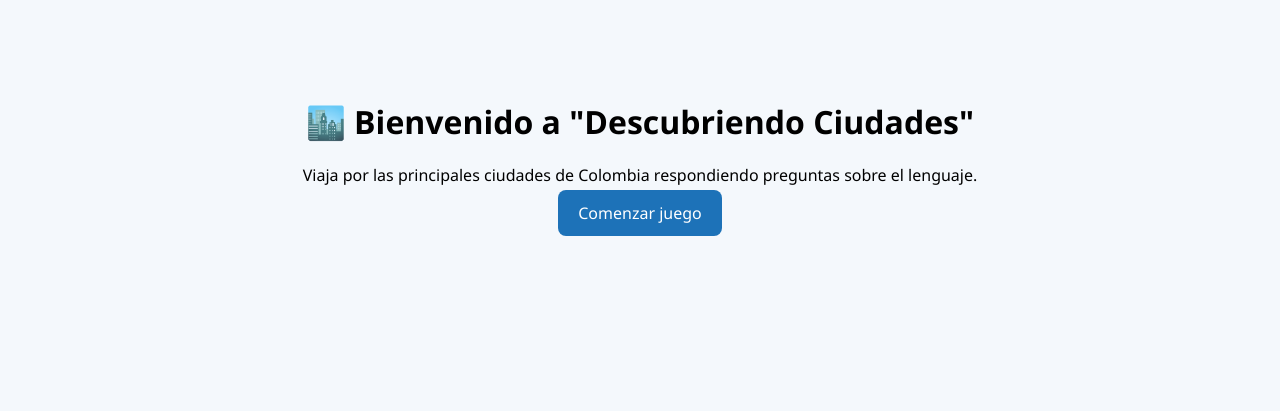
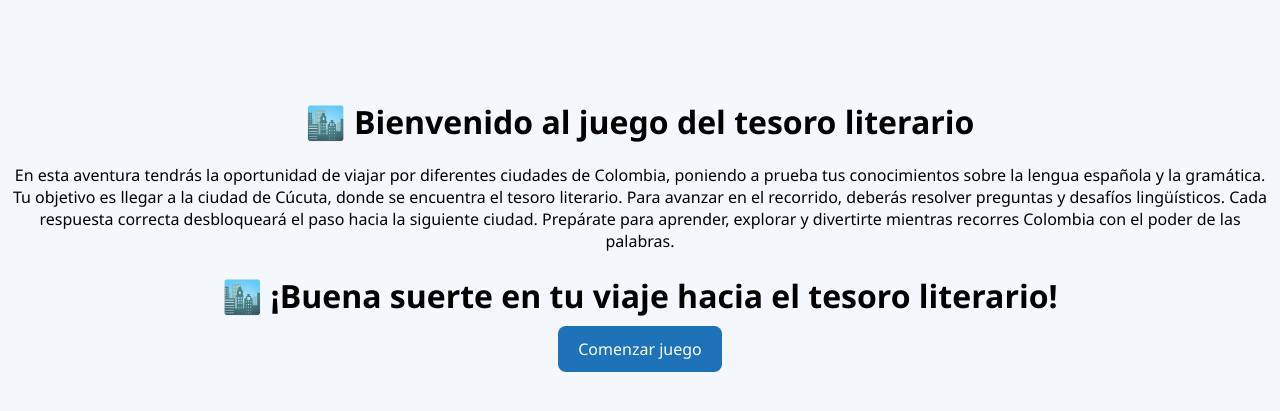
Before and after one commit to angelapsuarezm-bot/juego, a Flask app: page / in a window 1280 px wide. Shown: the top 411 px of the page. Run offline with Flask 3, Linux system fonts and the light colour scheme.

Commit message:
Update index.html

```diff
--- a/templates/index.html
+++ b/templates/index.html
@@ -2,7 +2,7 @@
 <html lang="es">
 <head>
     <meta charset="UTF-8">
-    <title>Descubriendo Ciudades</title>
+    <title>Tesoro Literario</title>
     <style>
         body { font-family: 'Segoe UI', sans-serif; text-align: center; margin-top: 100px; background: #f4f8fc; }
         a { text-decoration: none; color: white; background: #1d72b8; padding: 12px 20px; border-radius: 8px; }
@@ -10,8 +10,10 @@
     </style>
 </head>
 <body>
-    <h1>🏙️ Bienvenido a "Descubriendo Ciudades"</h1>
-    <p>Viaja por las principales ciudades de Colombia respondiendo preguntas sobre el lenguaje.</p>
+    <h1>🏙️ Bienvenido al juego del tesoro literario </h1>
+    <p>En esta aventura tendrás la oportunidad de viajar por diferentes ciudades de Colombia, poniendo a prueba tus conocimientos sobre la lengua española y la gramática. Tu objetivo es llegar a la ciudad de Cúcuta, donde se encuentra el tesoro literario. Para avanzar en el recorrido, deberás resolver preguntas y desafíos lingüísticos. Cada respuesta correcta desbloqueará el paso hacia la siguiente ciudad.
+Prepárate para aprender, explorar y divertirte mientras recorres Colombia con el poder de las palabras. </p>
+    <h1>🏙️ ¡Buena suerte en tu viaje hacia el tesoro literario! </h1>
     <a href="{{ url_for('pregunta', nivel=1) }}">Comenzar juego</a>
 </body>
 </html>
```
